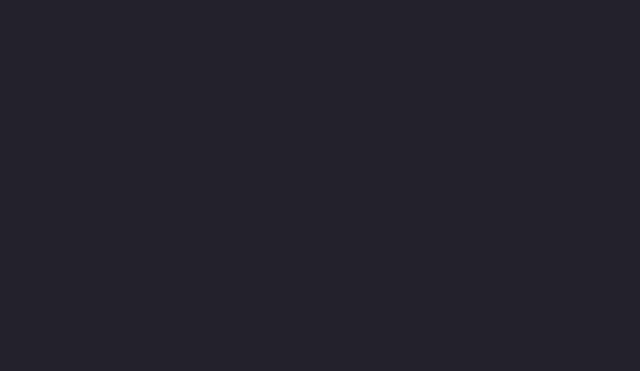
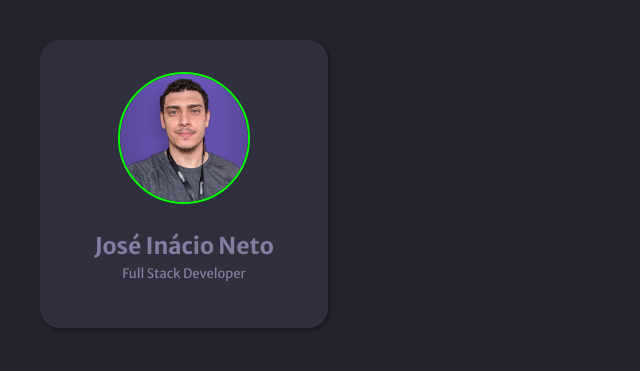
Before and after one commit to joseferreira-dev/rks-discover-challenges, a plain HTML site: page challenges/portfolio/index.html in a window 1280 px wide. Shown: the whole page, without its empty margins (0-640 px from the left). Drawn offline with Linux system fonts and the light colour scheme.

Commit message:
Add and complete profile card
Adding and completing professional profile card markup and styles

```diff
--- a/challenges/portfolio/css/styles.css
+++ b/challenges/portfolio/css/styles.css
@@ -6,6 +6,7 @@
   --text-color: #837E9F;
   --bg-cards: #302F3D;
   --bg-techs: #CB92B1;
+  --profile-border: #00FF00;
 }
 
 html {
@@ -14,3 +15,48 @@ html {
 	box-sizing: border-box;
 	background-color: var(--body-bg-color);
 }
+
+.container {
+	max-width: 1440px;
+	margin: 0 auto;
+	padding: 2.5rem;
+}
+
+.sidebar {
+	width: 24%;
+}
+
+.profile {
+	display: flex;
+	flex-direction: column;
+	align-items: center;
+	margin-left: auto;
+	margin-right: auto;
+	padding: 2rem 3rem 3rem 3rem;
+	background-color: var(--bg-cards);
+	border-radius: 1.25rem;
+	box-shadow: 2px 2px 2px 1px rgba(0, 0, 0, 0.2);
+}
+
+.profile__img {
+	width: 8rem;
+	margin-bottom: 1.875rem;
+	border: 2px solid var(--profile-border);
+	border-radius: 50%;
+}
+
+.profile__name,
+.profile__role {
+	color: var(--text-color);
+}
+
+.profile__name {
+	font-size: 1.4375rem;
+	font-weight: 700;
+	margin-bottom: .625rem;
+}
+
+.profile__role {
+	font-size: .8125rem;
+	font-weight: 300;
+}
--- a/challenges/portfolio/index.html
+++ b/challenges/portfolio/index.html
@@ -7,6 +7,18 @@
 	<link rel="stylesheet" href="css/styles.css">
 </head>
 <body>
-
+	<main class="container">
+		<aside class="sidebar">
+			<div class="profile">
+				<img class="profile__img" src="assets/img/profile-photo.png" alt="Profile photo">
+				<h1 class="profile__name">José Inácio Neto</h1>
+				<p class="profile__role">Full Stack Developer</p>
+			</div>
+		</aside>
+		<div>
+			<section></section>
+			<section></section>
+		</div>
+	</main>
 </body>
 </html>
```
Also changed, not shown: challenges/portfolio/assets/img/profile-photo.png (added).
